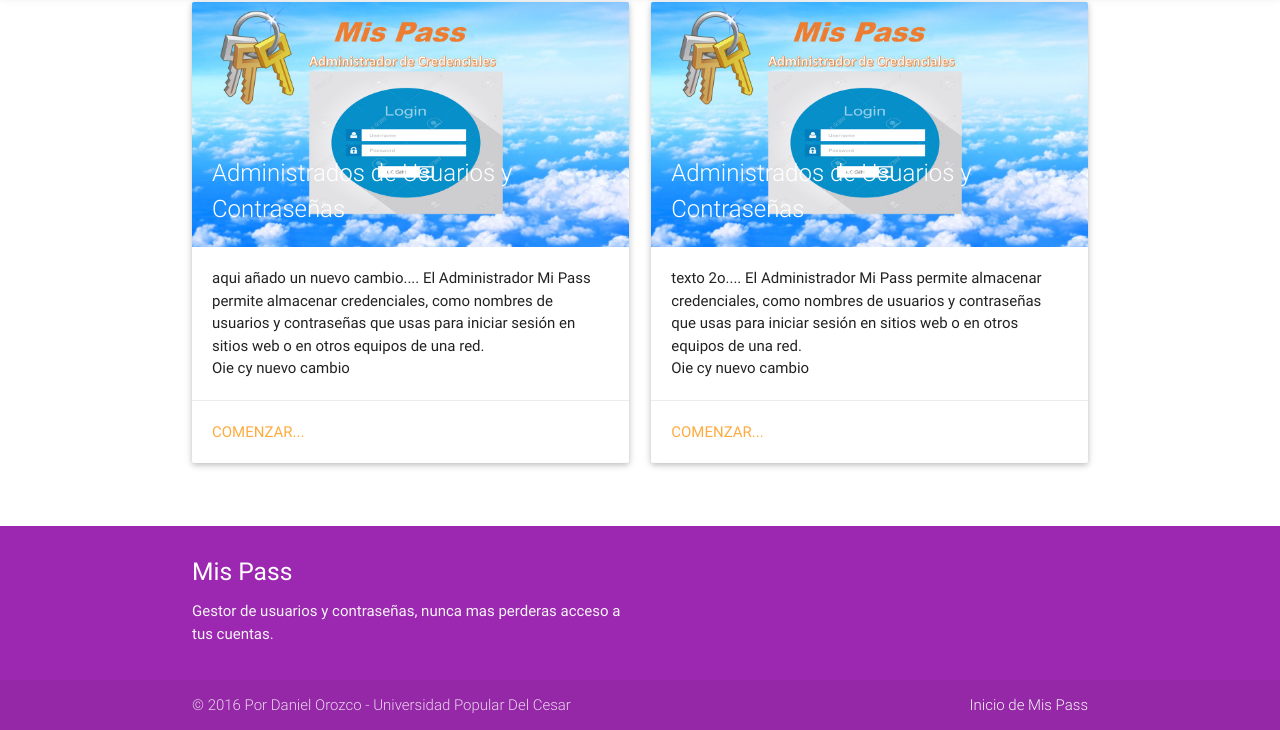
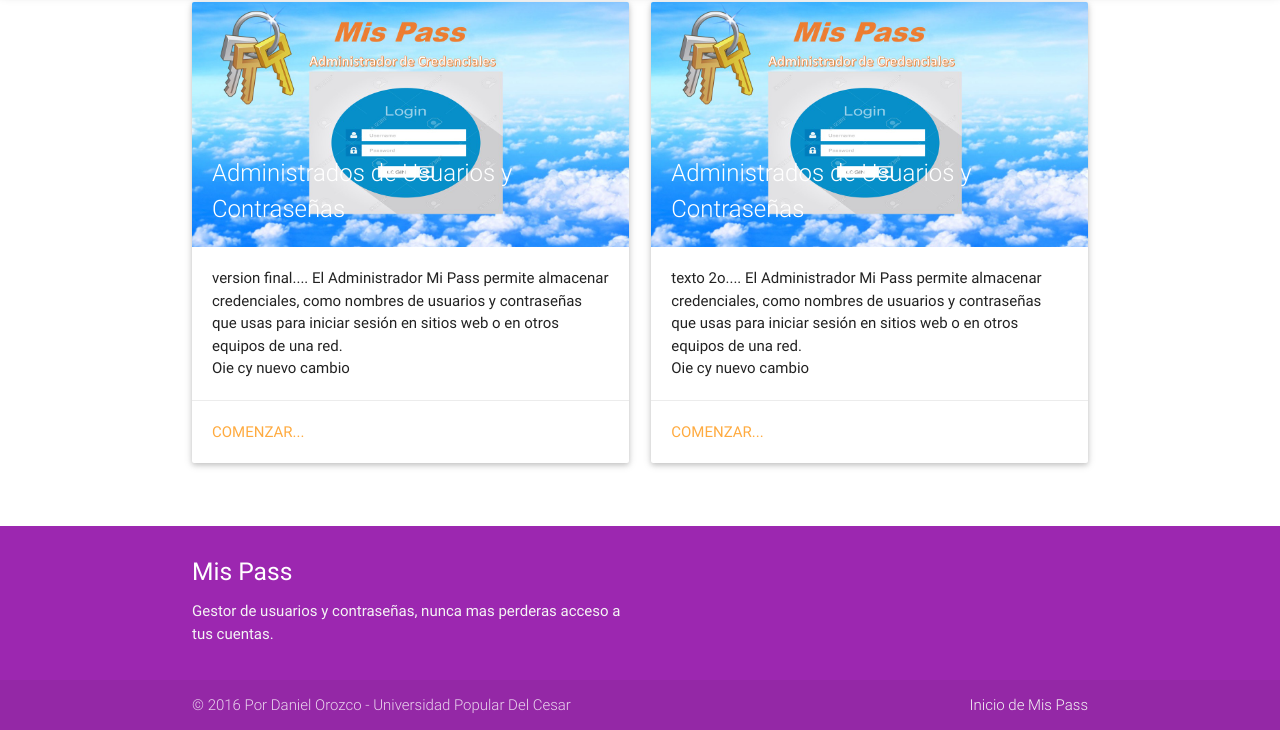
Before and after one commit to danordcor/git_facilito, a plain HTML site: page index.html in a window 1280 px wide. Shown: the part 70-800 px from the top of the page. Drawn offline with Linux system fonts and the light colour scheme.

Commit message:
arregle un mensaje

```diff
--- a/index.html
+++ b/index.html
@@ -44,7 +44,7 @@
               <span class="card-title ">Administrados de Usuarios y Contraseñas</span>
             </div>
             <div class="card-content">
-              <p>aqui añado un nuevo cambio.... El Administrador Mi Pass permite almacenar credenciales, como nombres de usuarios y contraseñas que usas para iniciar sesión en sitios web o en otros equipos de una red.</p>
+              <p>version final.... El Administrador Mi Pass permite almacenar credenciales, como nombres de usuarios y contraseñas que usas para iniciar sesión en sitios web o en otros equipos de una red.</p>
               <p> Oie cy nuevo cambio
               </p>
             </div>
```
